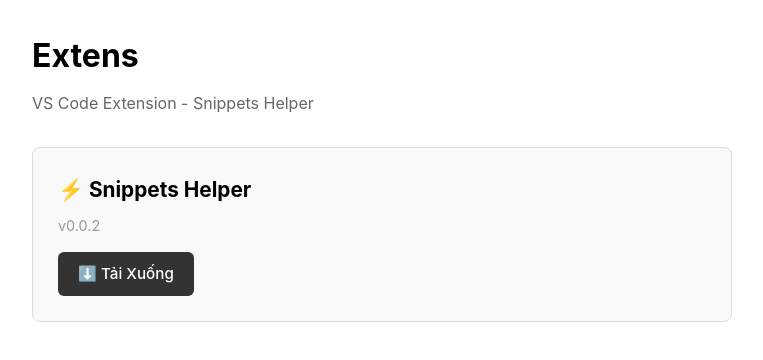
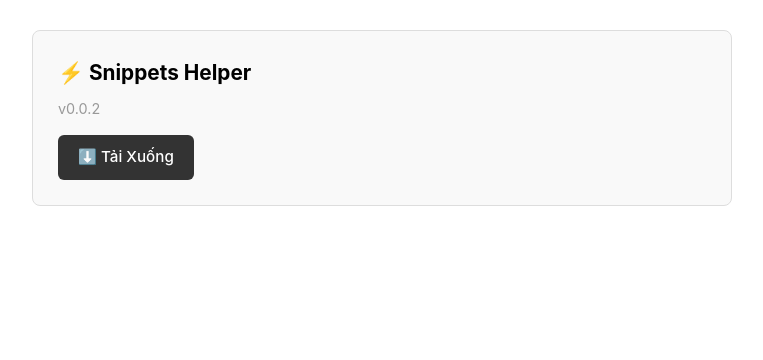
Before and after one commit to pqchien1905/Extens, a plain HTML site: page index.html in a window 1280 px wide. Shown: the whole page, without its empty margins (258-1021 px from the left). Drawn offline with Linux system fonts and the light colour scheme.

Commit message:
Remove: Title and subtitle

```diff
--- a/index.html
+++ b/index.html
@@ -116,9 +116,6 @@
 </head>
 <body>
     <div class="container">
-        <h1>Extens</h1>
-        <p class="subtitle">VS Code Extension - Snippets Helper</p>
-
         <div class="card">
             <h2>⚡ Snippets Helper</h2>
             <div class="version">v0.0.2</div>
```
